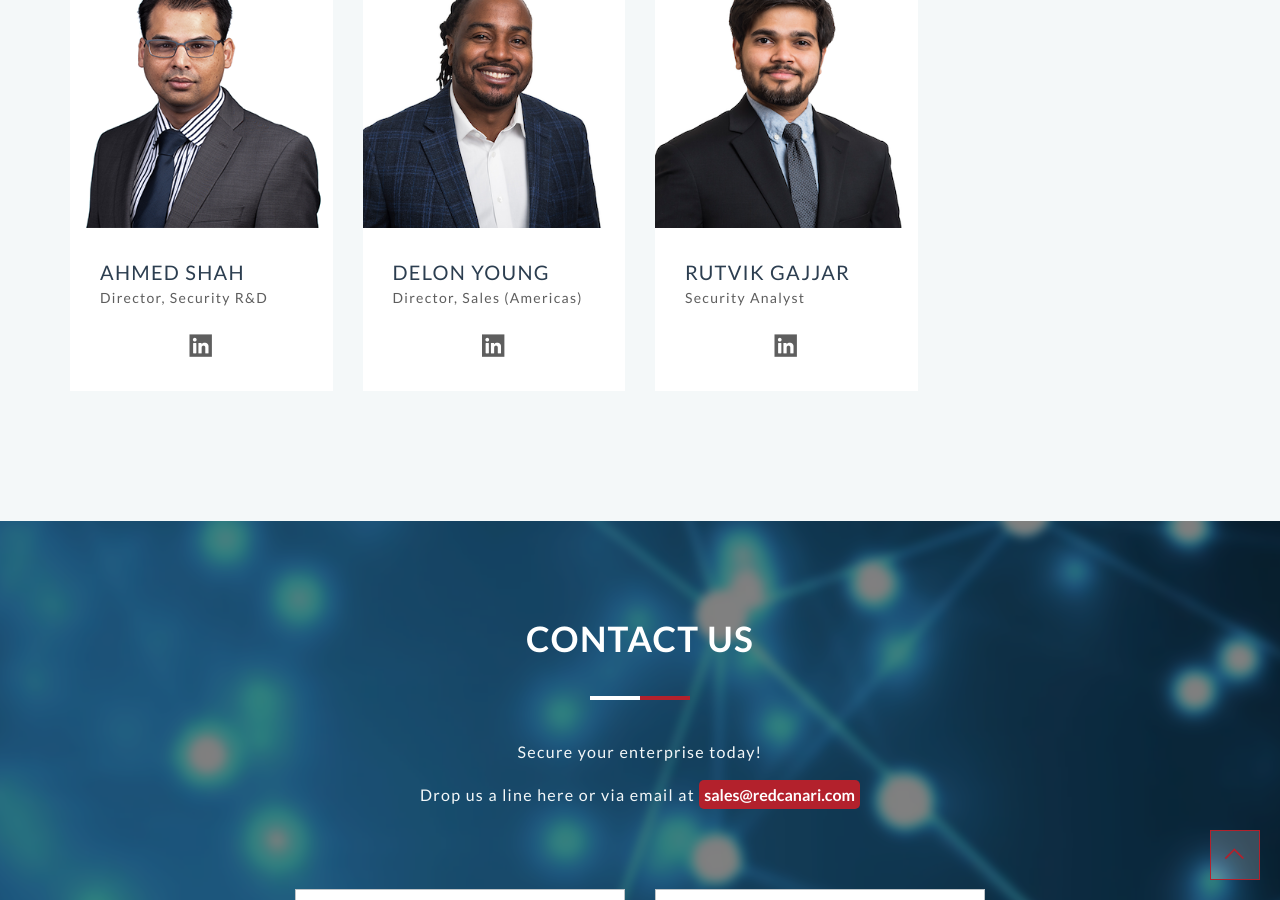
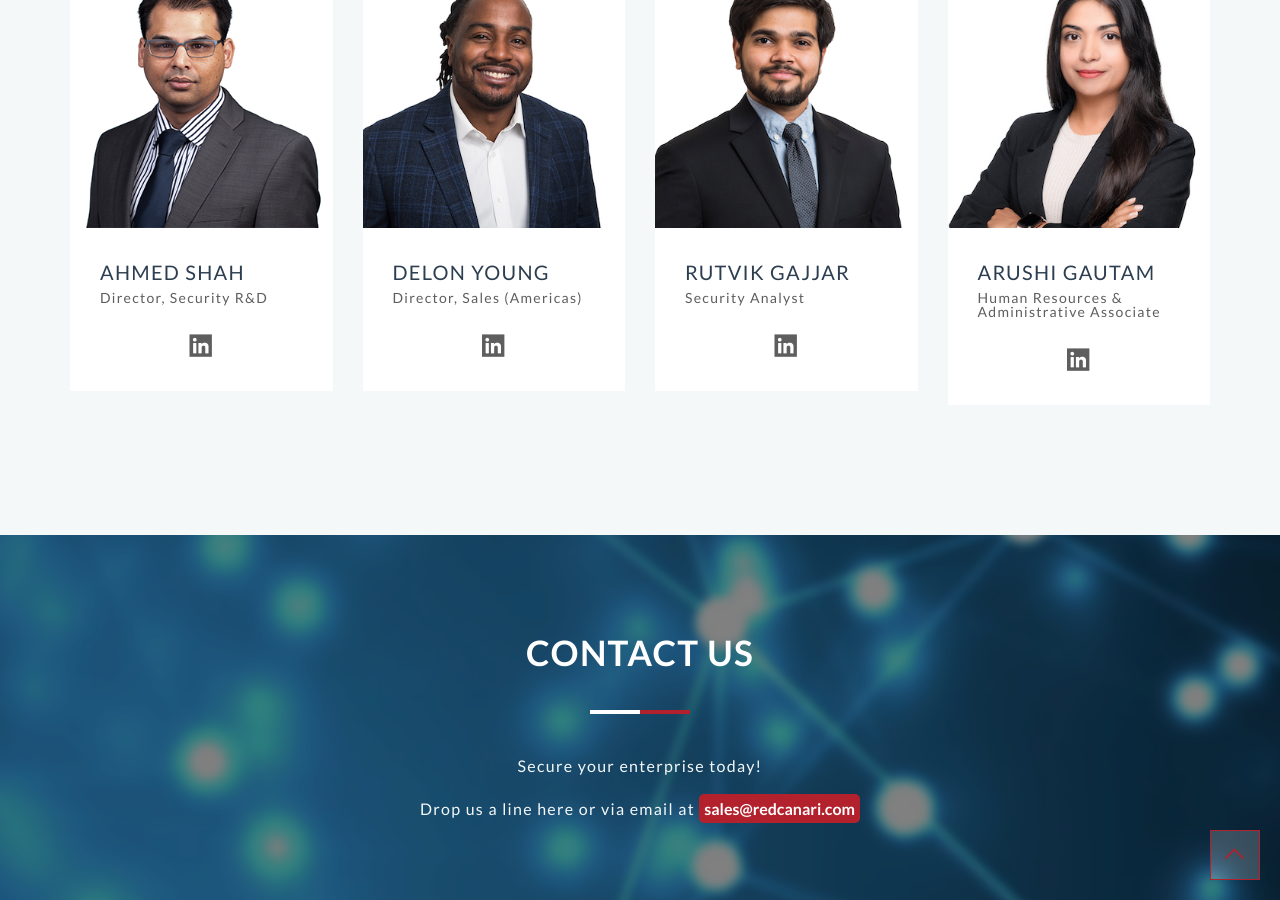
Before and after one commit to malleum-inc/website, a Jekyll site: the page built from index.html, in a window 1280 px wide and 900 px high, scrolled down 5294 px. Built offline with Jekyll 4.4.1, drawn with Linux system fonts in a browser that asks for light colours; nearby versions of some CDN libraries.

Commit message:
Update _config.yml

```diff
--- a/_config.yml
+++ b/_config.yml
@@ -427,6 +427,14 @@ team:
   # Social Links
   linkedin: https://www.linkedin.com/in/rutvik-gajjar-007/
 
+# Team Member
+- name: Arushi Gautam
+  tagline: Human Resources & Administrative Associate
+  avatar: arushi.png
+
+  # Social Links
+  linkedin: https://www.linkedin.com/in/arushi-gautam-1171b0157/
+
 
 #####################################
 ########## Pricing Tables ###########
```
